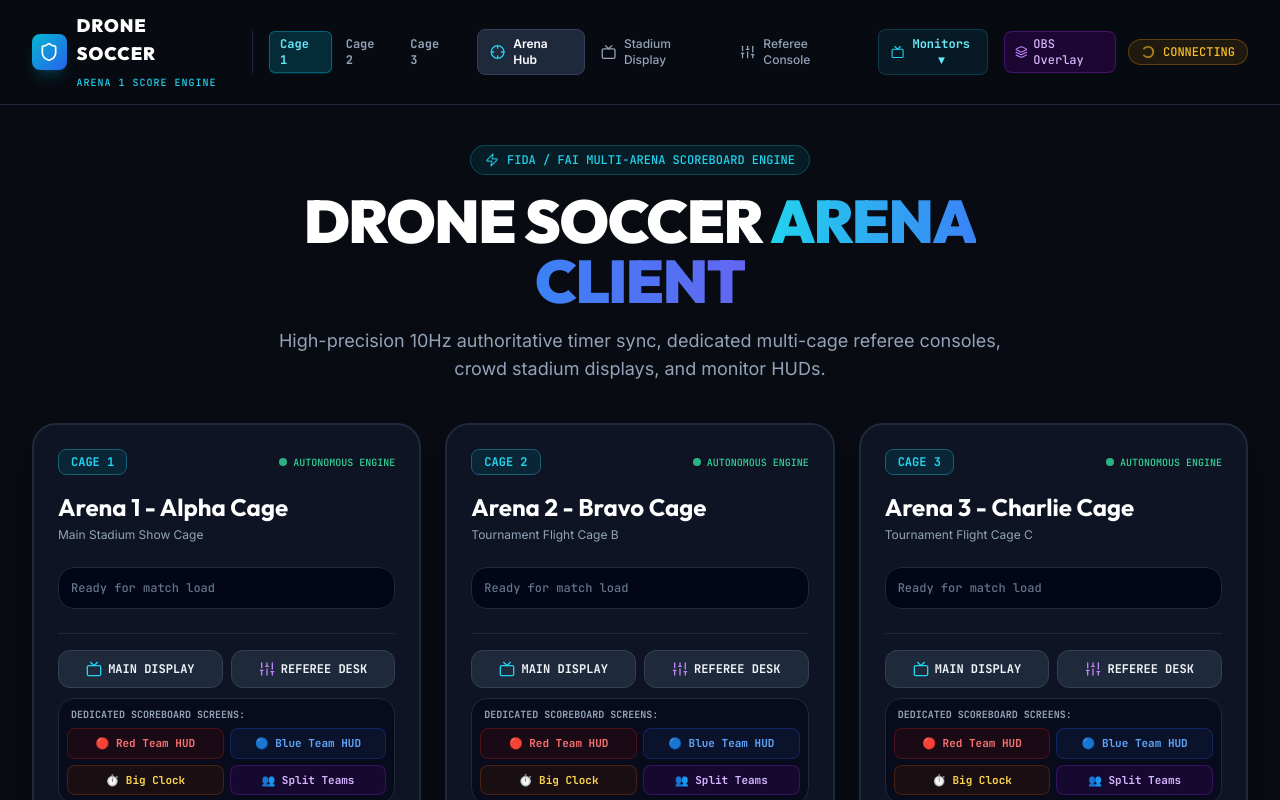
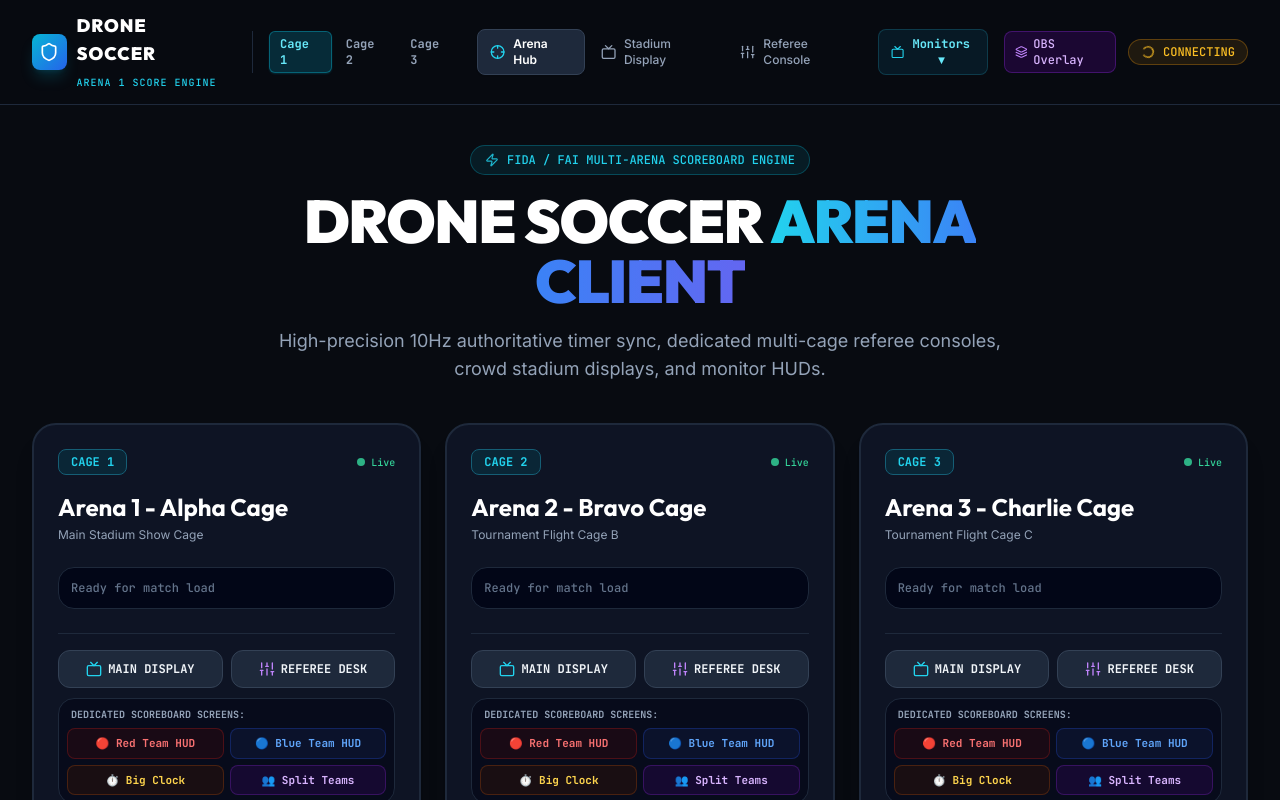
Before and after one commit to TrashPandaStudios/ds-scoreboard-system, a React (Vite) app in the folder frontend/: page / in a window 1280 px wide. Shown: the top 800 px of the page. Built offline with nearby package versions, Linux system fonts and the light colour scheme.

Commit message:
Remove Autonomous wording

```diff
--- a/frontend/src/pages/HubHome.tsx
+++ b/frontend/src/pages/HubHome.tsx
@@ -22,10 +22,10 @@
   const displayedArenas =
     arenaSummaries.length > 0
       ? arenaSummaries.map((s) => ({
-          id: s.arenaId,
-          name: s.arenaName,
-          desc: `Autonomous Drone Soccer Arena #${s.arenaId}`,
-        }))
+        id: s.arenaId,
+        name: s.arenaName,
+        desc: `Drone Soccer Arena #${s.arenaId}`,
+      }))
       : defaultArenas;
 
   return (
@@ -65,7 +65,7 @@
                     </span>
                     <span className="flex items-center gap-1.5 text-[10px] font-mono text-emerald-400">
                       <span className="w-2 h-2 rounded-full bg-emerald-400 animate-pulse" />
-                      <span>AUTONOMOUS ENGINE</span>
+                      <span>Live</span>
                     </span>
                   </div>
 
```
